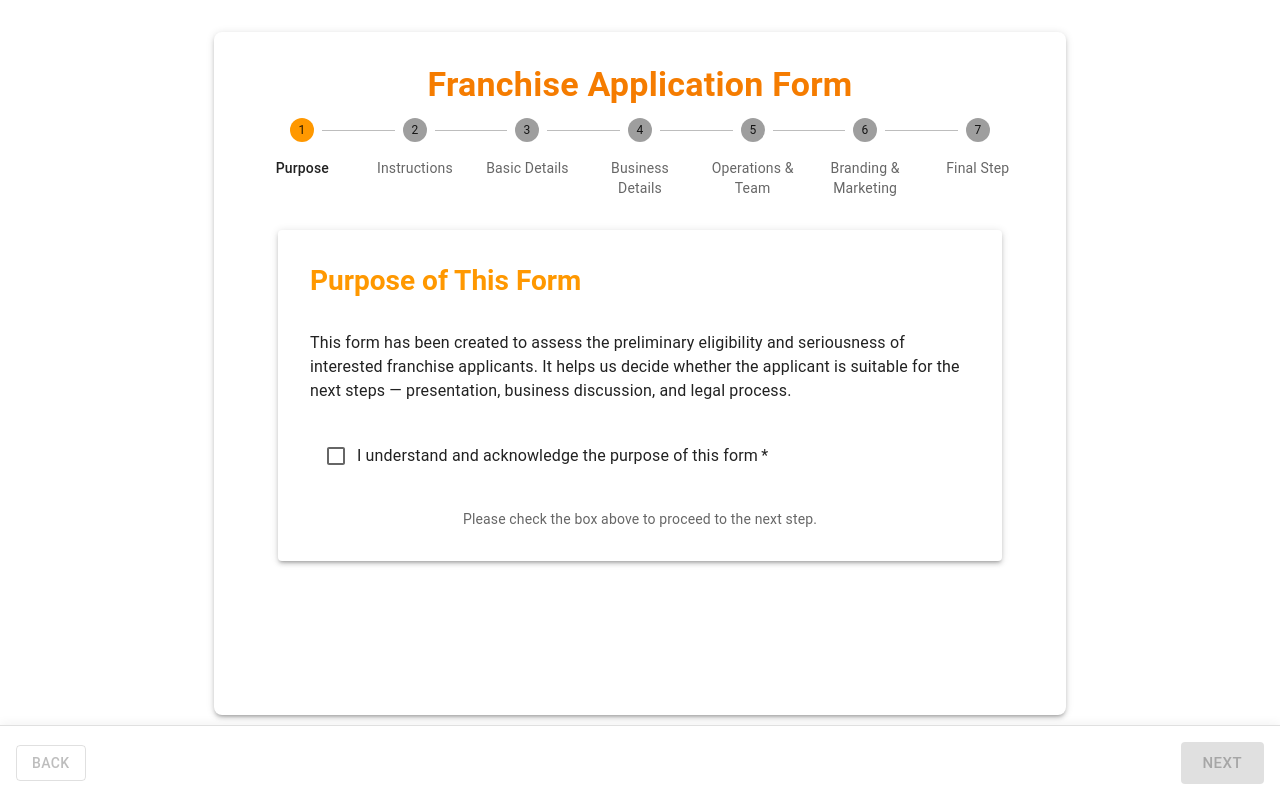
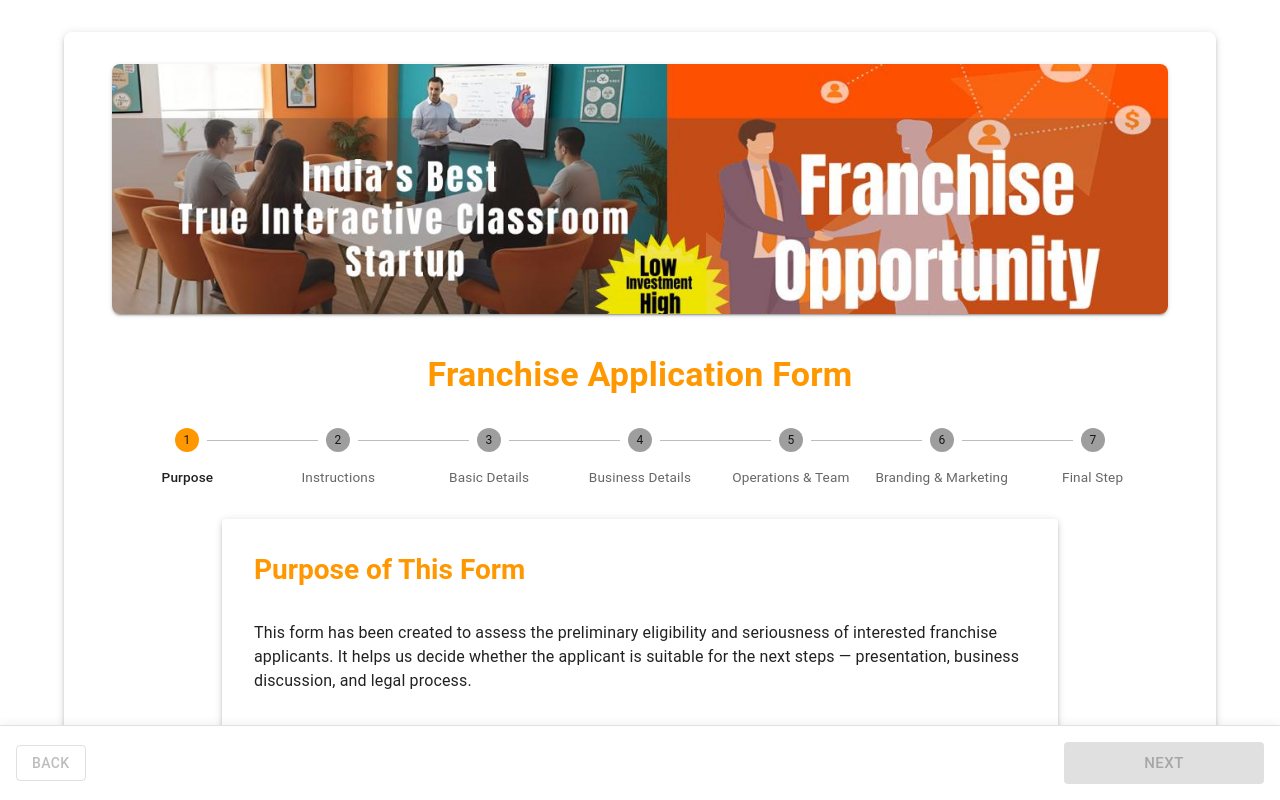
Before and after one commit to The-YashGaur/alltheclasses-fran, a React (Create React App) app in the folder frontend/: page / in a window 1280 px wide. Shown: the top 800 px of the page. Built offline with nearby package versions, Linux system fonts and the light colour scheme.

Commit message:
commit added

```diff
--- a/frontend/src/App.js
+++ b/frontend/src/App.js
@@ -1,3 +1,4 @@
+// App.js
 import React, { useState, useCallback } from 'react';
 import {
   ThemeProvider,
@@ -104,6 +105,7 @@ const appendFormData = (fd, data, parentKey = '') => {
 
 function App() {
   const isMobile = useMediaQuery('(max-width:600px)');
+  const isSmall = useMediaQuery('(max-width:900px)');
   const [activeStep, setActiveStep] = useState(0);
   const [isSubmitting, setIsSubmitting] = useState(false);
   const [submitStatus, setSubmitStatus] = useState({ success: false, message: '' });
@@ -221,12 +223,12 @@ function App() {
     if (activeStep === 0 && !formData.purposeAcknowledged) return;
     if (activeStep === 1 && !formData.instructionsAcknowledged) return;
     setActiveStep((prev) => Math.min(prev + 1, steps.length - 1));
-    window.scrollTo(0, 0);
+    window.scrollTo({ top: 0, behavior: 'smooth' });
   };
 
   const handleBack = () => {
     setActiveStep((prev) => Math.max(0, prev - 1));
-    window.scrollTo(0, 0);
+    window.scrollTo({ top: 0, behavior: 'smooth' });
   };
 
   const handleSubmit = async (e) => {
@@ -263,10 +265,6 @@ function App() {
         }
       });
 
-      // Also (optionally) append some top-level simple fields to help backend logs/debug
-      // e.g. fd.append('fullName', formData.fullName || '');
-      // But we rely on 'formData' JSON mainly.
-
       const response = await fetch('http://localhost:5000/api/applications', {
         method: 'POST',
         body: fd
@@ -278,6 +276,7 @@ function App() {
 
       setSubmitStatus({ success: true, message: 'Form submitted successfully!' });
       setActiveStep((prev) => prev + 1);
+      window.scrollTo({ top: 0, behavior: 'smooth' });
     } catch (error) {
       console.error('Error submitting form:', error);
       setSubmitStatus({ success: false, message: error.message || 'Failed to submit form' });
@@ -310,19 +309,82 @@ function App() {
   return (
     <ThemeProvider theme={theme}>
       <CssBaseline />
-      <Container maxWidth="md" sx={{ py: { xs: 2, sm: 4 } }}>
-        <Box sx={{ backgroundColor: 'white', p: 4, borderRadius: 2, boxShadow: 3, mb: 4 }}>
-          <Typography variant="h4" align="center" gutterBottom>
+      <Container maxWidth="lg" sx={{ py: { xs: 1, sm: 2, md: 4 } }}>
+        <Box
+          sx={{
+            backgroundColor: 'white',
+            p: { xs: 2, sm: 3, md: 4 },
+            borderRadius: { xs: 1, sm: 2 },
+            boxShadow: { xs: 1, sm: 3 },
+            mb: 4,
+            // ensure the box fits on smaller devices with comfortable horizontal padding
+            px: { xs: 2, sm: 3, md: 6 }
+          }}
+        >
+            {/* 🖼️ Image Banner Above the Title - responsive heights and lazy loading */}
+            <Box sx={{ mb: 3, display: 'flex', justifyContent: 'center' }}>
+              <Box
+                component="img"
+                src="/banner.jpg"
+                alt="Franchise Application Banner"
+                loading="lazy"
+                sx={{
+                  width: '100%',
+                  maxWidth: 1100,
+                  height: { xs: 140, sm: 180, md: 250 },
+                  objectFit: 'cover',
+                  borderRadius: 2,
+                  mb: 2,
+                  boxShadow: 2
+                }}
+              />
+            </Box>
+
+            {/* 🧾 Page Title */}
+            <Typography
+              variant="h4"
+              align="center"
+              gutterBottom
+              sx={{
+                fontWeight: 600,
+                color: 'primary.main',
+                mb: { xs: 2, sm: 4 }
+              }}
+            >
               Franchise Application Form
             </Typography>
 
-          <Stepper activeStep={activeStep} alternativeLabel sx={{ mb: 4 }}>
+          {/* Stepper wrapper - allow horizontal scroll on narrow screens */}
+          <Box sx={{
+            mb: 4,
+            // keep stepper within a horizontally scrollable container on small devices
+            overflowX: 'auto',
+            px: { xs: 1, sm: 0 },
+            '&::-webkit-scrollbar': { height: 8 },
+          }}>
+            <Stepper
+              activeStep={activeStep}
+              alternativeLabel={!isSmall}
+              sx={{
+                minWidth: 320,
+                maxWidth: '100%',
+                '& .MuiStepLabel-label': {
+                  whiteSpace: 'nowrap',
+                  fontSize: { xs: '0.7rem', sm: '0.85rem' }
+                },
+                // reduce icon & label sizes on small screens
+                '& .MuiStepIcon-root': {
+                  fontSize: { xs: 18, sm: 24 }
+                }
+              }}
+            >
               {steps.map((label) => (
                 <Step key={label}>
                   <StepLabel>{label}</StepLabel>
                 </Step>
               ))}
             </Stepper>
+          </Box>
 
           <Box component="form" onSubmit={handleSubmit} noValidate>
             {getStepContent(activeStep)}
@@ -337,9 +399,10 @@ function App() {
               </Alert>
             )}
 
+            {/* Fixed bottom action bar; responsive layout and safe spacing */}
             <Box
               sx={{
-                position: 'fixed',
+                position: { xs: 'fixed', sm: 'fixed' },
                 bottom: 0,
                 left: 0,
                 right: 0,
@@ -351,12 +414,17 @@ function App() {
                 alignItems: 'center',
                 justifyContent: 'space-between',
                 gap: { xs: 1, sm: 0 },
-                zIndex: 1000,
+                zIndex: 1400,
                 boxShadow: '0 -2px 10px rgba(0,0,0,0.05)'
               }}
             >
-              <Button variant="outlined" disabled={activeStep === 0} onClick={handleBack} fullWidth={isMobile}>Back</Button>
+              <Box sx={{ width: { xs: '100%', sm: '30%' }, pr: { sm: 1 } }}>
+                <Button variant="outlined" disabled={activeStep === 0} onClick={handleBack} fullWidth={isMobile}>
+                  Back
+                </Button>
+              </Box>
 
+              <Box sx={{ width: { xs: '100%', sm: '70%' }, display: 'flex', justifyContent: 'flex-end' }}>
                 {activeStep === steps.length - 1 ? (
                   <Button
                     variant="contained"
@@ -378,12 +446,18 @@ function App() {
                     size="large"
                     disabled={(activeStep === 0 && !formData.purposeAcknowledged) || (activeStep === 1 && !formData.instructionsAcknowledged)}
                     fullWidth={isMobile}
+                    sx={{
+                      minWidth: { sm: 200 },
+                      ml: { sm: 2 }
+                    }}
                   >
                     Next
                   </Button>
                 )}
               </Box>
+            </Box>
 
+            {/* spacer to prevent content being hidden by fixed bar */}
             <Box sx={{ height: { xs: 120, sm: 90 } }} />
           </Box>
         </Box>
```
Also changed, not shown: frontend/public/Banner.jpg (added). Lines whose indentation alone changed are shown as unchanged.
